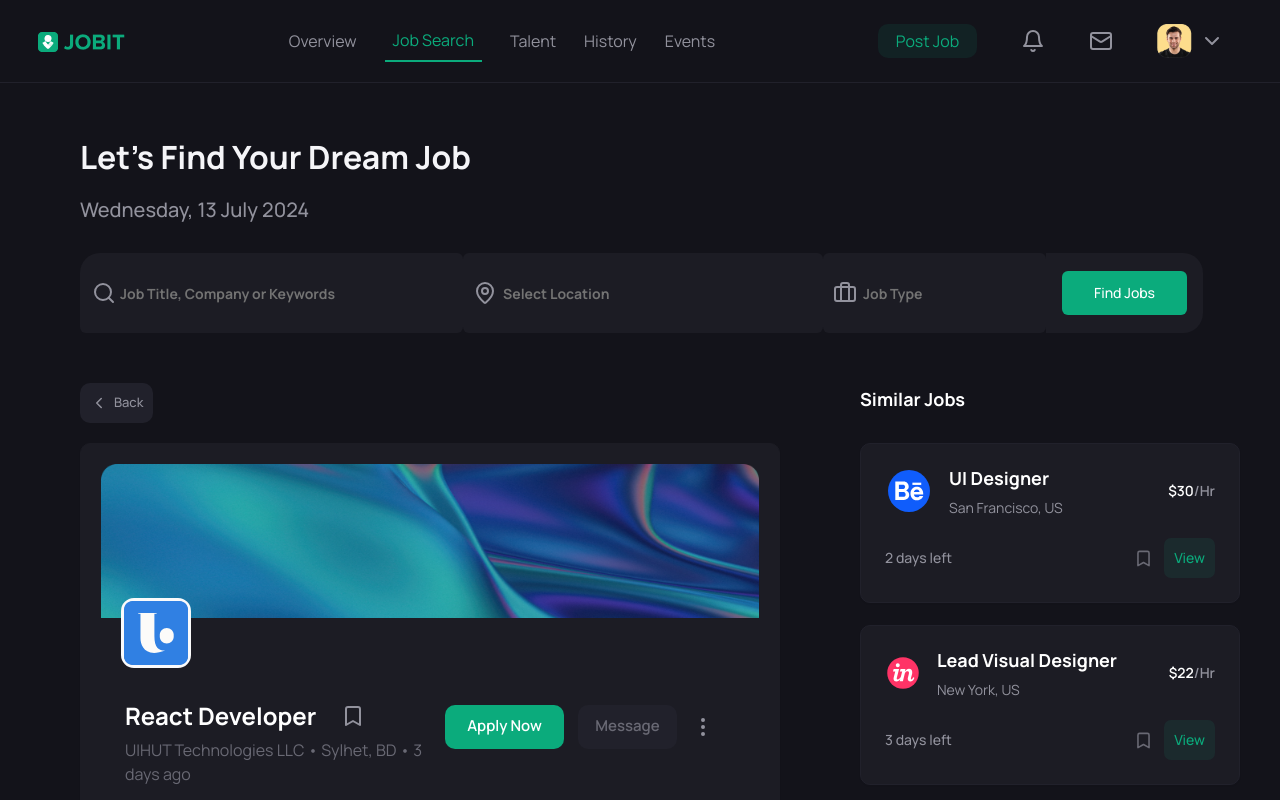
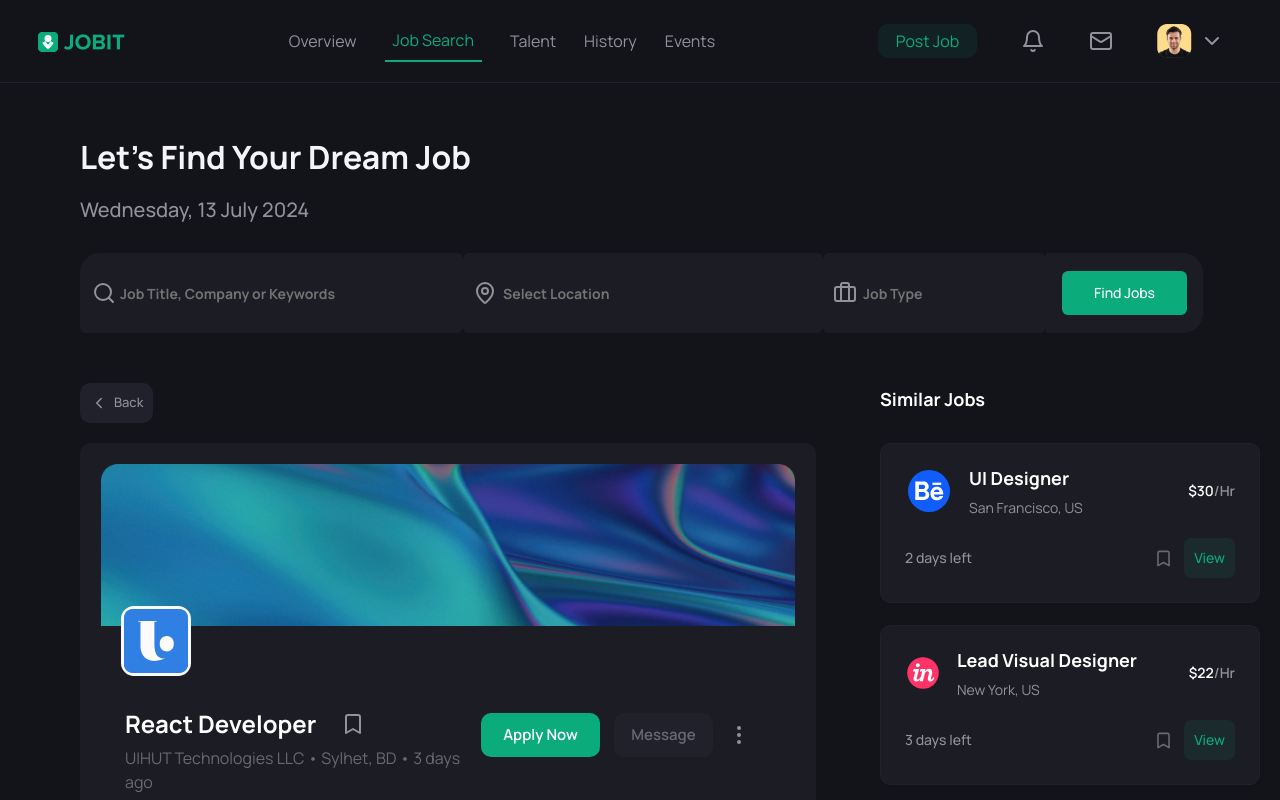
Before and after one commit to paulinasprojects/jobfinder-dev, a Next.js app: page /job/1 in a window 1280 px wide. Shown: the top 800 px of the page. Built offline with nearby package versions, Linux system fonts and the light colour scheme.

Commit message:
added small css improvements

```diff
--- a/src/app/job/[jobId]/page.tsx
+++ b/src/app/job/[jobId]/page.tsx
@@ -14,11 +14,11 @@ const JobIdPage = () => {
       <Search/>
       <div className="flex xl:flex-row gap-10 max-sm:flex-col md:flex-col lg:flex-col">
         {/* Left */}
-        <div className="xl:ml-20 mt-[50px] max-sm:mx-5 md:mx-10 max-sm:flex max-sm:justify-center">
+        <div className="xl:ml-20 mt-[50px] max-sm:mx-5 md:mx-6 max-sm:flex max-sm:justify-center">
           <JobDetailsCard/>
         </div>
         {/* Right */}
-        <div className="mt-[52px] lg:mx-10 md:mx-10 xl:ml-0">
+        <div className="mt-[52px] lg:mx-5 md:mx-6 xl:ml-0">
           <SimilarJobsCard/>
         </div>
       </div>
--- a/src/components/job-details-card.tsx
+++ b/src/components/job-details-card.tsx
@@ -36,7 +36,7 @@ const JobDetailsCard = () => {
             mobileCoverImage={mobileCover}
             profileImage={jobdetails}
             className='ml-10 -mt-5'
-            className2="md:w-[670px] lg:w-[820px]"
+            className2="md:w-[650px] lg:w-[890px]"
           />
           </div>
           <CardContent>
--- a/src/components/recommended-talent-card.tsx
+++ b/src/components/recommended-talent-card.tsx
@@ -39,7 +39,7 @@ const RecommendedTalentCard = () => {
                     <Bookmark className="cursor-pointer text-neutral3Color hover:text-greenButtonColor"/>
                   </div>
                 </div>
-                <div className="bg-cardColorTwo w-[320px] h-[50px] mt-[24px] ml-5 rounded-[10px]">
+                <div className="bg-cardColorTwo lg:w-[320px] md:w-[300px] h-[50px] mt-[24px] lg:ml-5 rounded-[10px]">
                   <div className="flex items-center gap-[27px]">
                     <div className="flex flex-col items-start ml-3 mt-[4px]">
                       <span className="text-xxs text-neutralColor">Exp</span>
--- a/src/components/recommended-talents.tsx
+++ b/src/components/recommended-talents.tsx
@@ -3,7 +3,7 @@ import RecommendedTalentCard from "./recommended-talent-card";
 const RecommendedTalents = () => {
   return (
     <div className="mt-14">
-      <div className="mt-5 max-sm:ml-5 lg:ml-20 xl:ml-0">
+      <div className="mt-5 max-sm:ml-5 lg:ml-20 md:mx-5 xl:ml-0">
       <RecommendedTalentCard/>
       </div>
     </div>
--- a/src/components/similar-jobs-card.tsx
+++ b/src/components/similar-jobs-card.tsx
@@ -7,7 +7,7 @@ const SimilarJobsCard = () => {
   return (
     <>
       <motion.div
-        className='mb-6 max-sm:text-center lg:text-center xl:text-start md:mt-5 lg:mt-0 md:ml-10 lg:ml-0'
+        className='mb-6 max-sm:text-center xl:text-start md:mt-5 lg:mt-0 md:ml-10 lg:ml-0'
         initial={{ opacity: 0, y: -20 }}
         transition={{ duration: 0.8, ease: "easeIn" }}
         whileInView={{ opacity: 1, y: 0 }}
--- a/src/components/talent-information.tsx
+++ b/src/components/talent-information.tsx
@@ -21,7 +21,7 @@ const TalentInformation = () => {
         </button>
       </div>
       <div>
-        <div className='lg:ml-20 md:ml-[26px] max-sm:ml-5'>
+        <div className='lg:ml-20 md:ml-[15px] max-sm:ml-5'>
           <ImageComponent
             coverImage={talencover}
             mobileCoverImage={talencovermobile}
```
